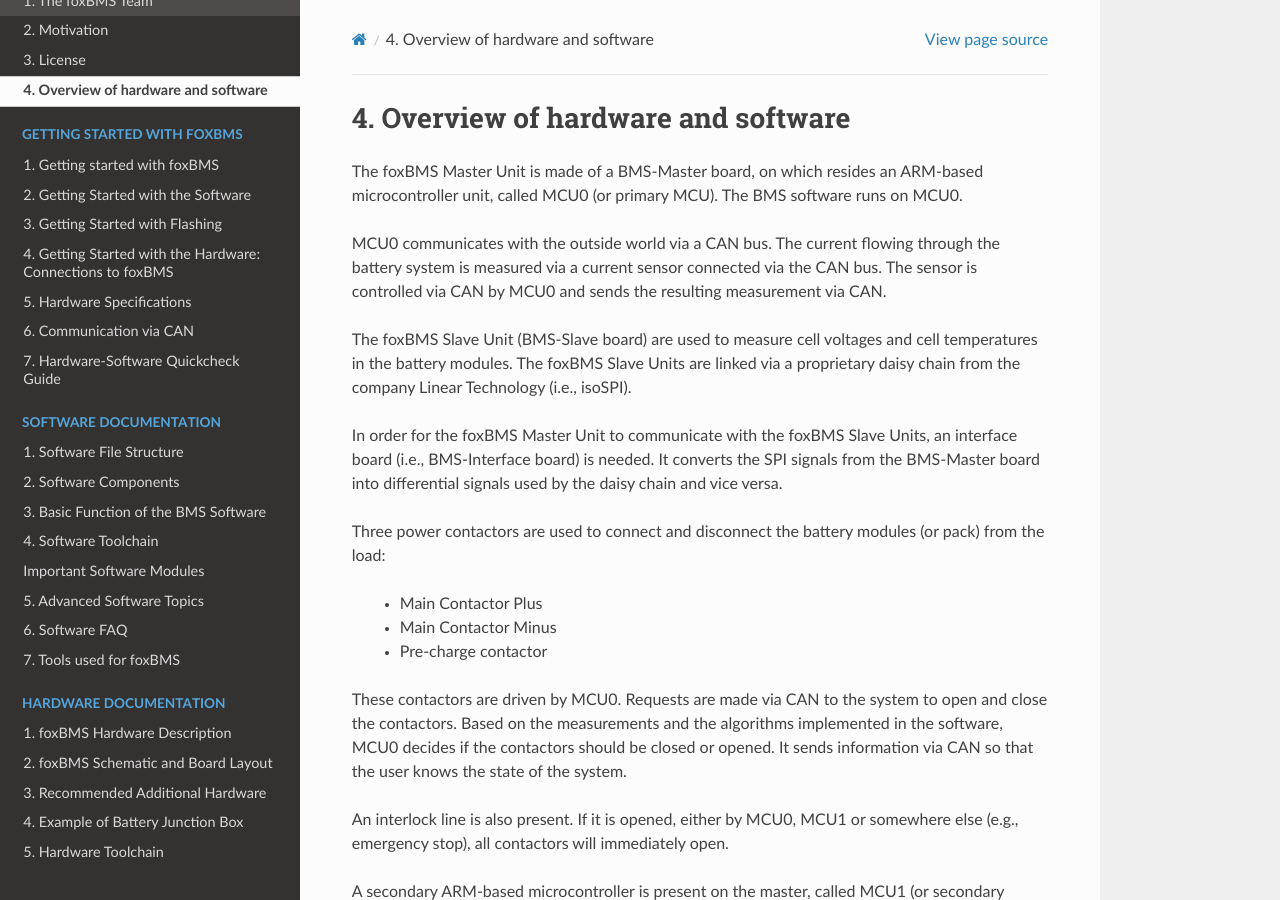
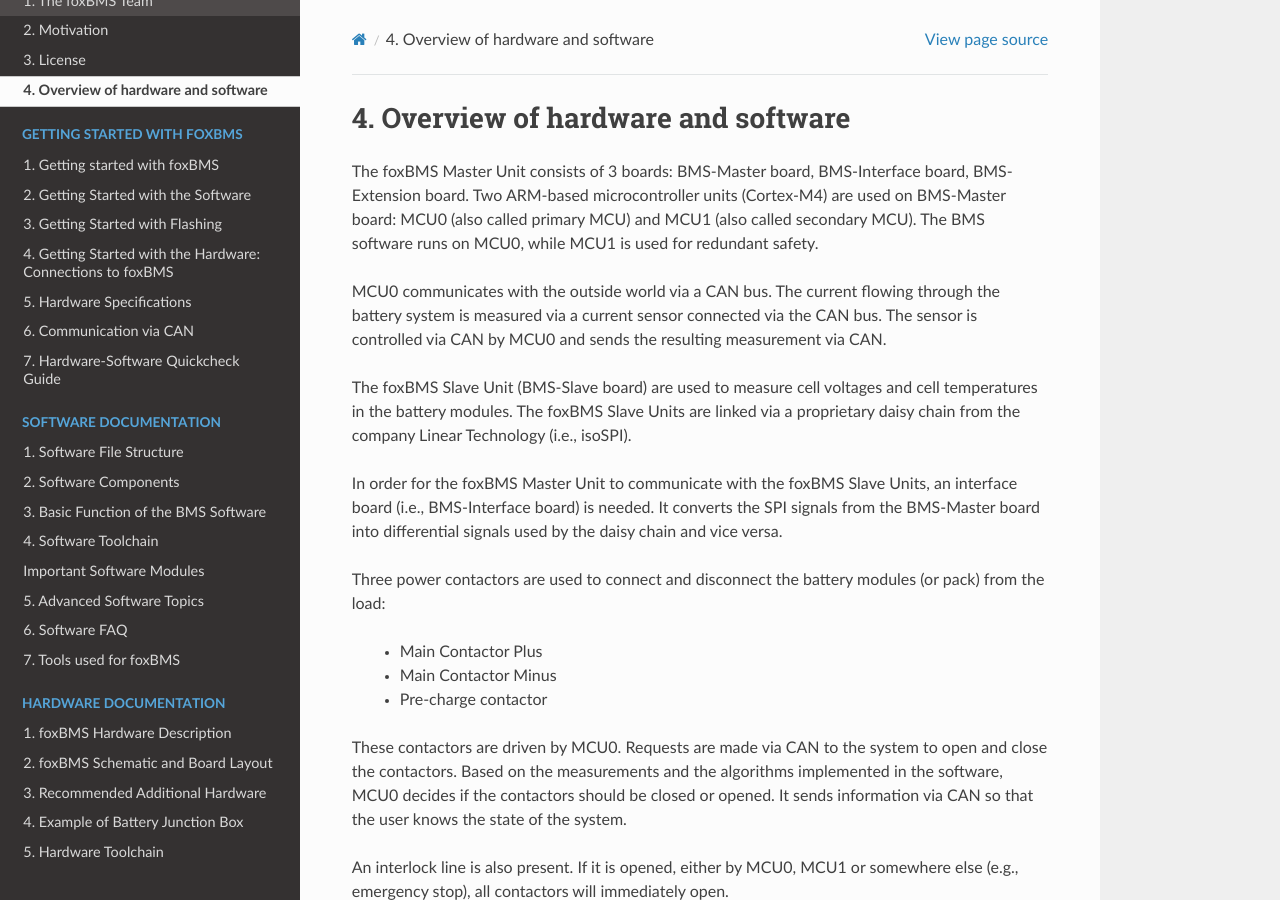
Before and after one commit to foxBMS/foxBMS-documentation, a Sphinx documentation site: the page built from doc/sphinx/general/link_hw_sw/link_hw_sw.rst, in a window 1280 px wide and 900 px high. Built offline with Sphinx 7.4.7 and the Read the Docs theme 2.0.0, drawn with Linux system fonts in a browser that asks for light colours; the version number could not be read and is left out.

Commit message:
Update link_hw_sw.rst

```diff
--- a/doc/sphinx/general/link_hw_sw/link_hw_sw.rst
+++ b/doc/sphinx/general/link_hw_sw/link_hw_sw.rst
@@ -3,7 +3,7 @@
 Overview of hardware and software
 =================================
 
-The |Master| is made of a |BMS-Master|, on which resides an ARM-based microcontroller unit, called |MCU0| (or primary MCU). The BMS software runs on |MCU0|.
+The |Master| consists of 3 boards: |BMS-Master|, |BMS-Interface|, |BMS-Extension|. Two ARM-based microcontroller units (Cortex-M4) are used on |BMS-Master|: |MCU0| (also called primary MCU) and |MCU1| (also called secondary MCU). The BMS software runs on |MCU0|, while |MCU1| is used for redundant safety.
 
 |MCU0| communicates with the outside world via a CAN bus. The current flowing through the battery system is measured via a current sensor connected via the CAN bus. The sensor is controlled via CAN by |MCU0| and sends the resulting measurement via CAN.
 
```
